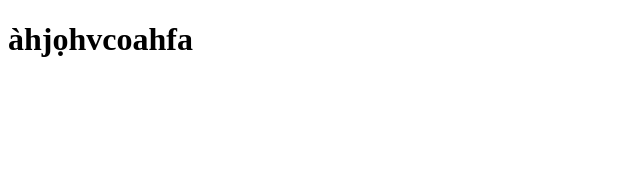
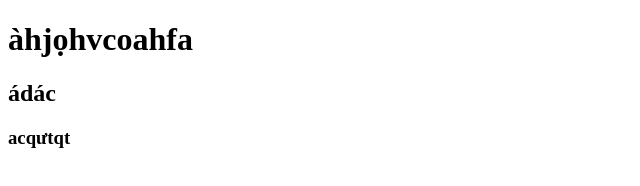
Before and after one commit to phamquockhanh1994/demoKhanh, a plain HTML site: page demoKhanh/index.html in a window 1280 px wide. Shown: the whole page, without its empty margins (0-640 px from the left). Drawn offline with Linux system fonts and the light colour scheme.

Commit message:
them them code

```diff
--- a/demoKhanh/index.html
+++ b/demoKhanh/index.html
@@ -8,6 +8,8 @@
 </head>
 <body>
     <h1>àhjọhvcoahfa</h1>
+    <h2>ádác</h2>
+    <h3>acqưtqt</h3>
 
 </body>
 </html>
```
